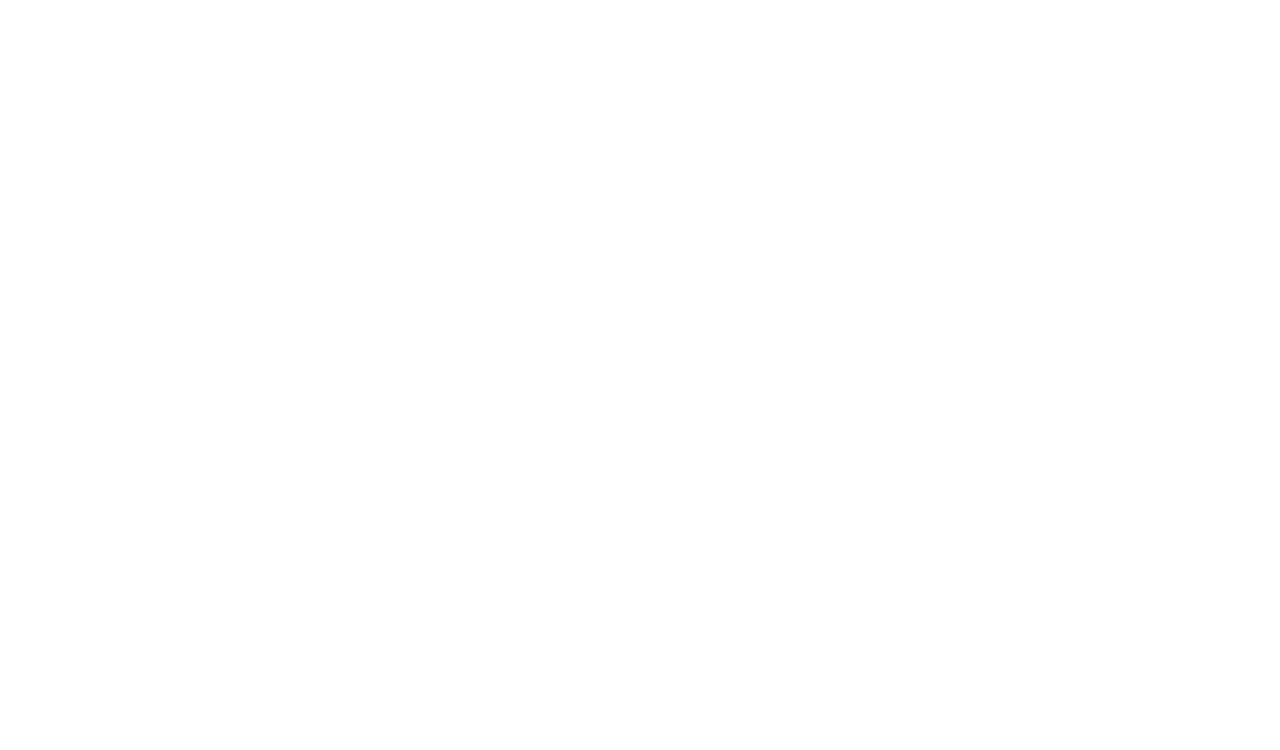
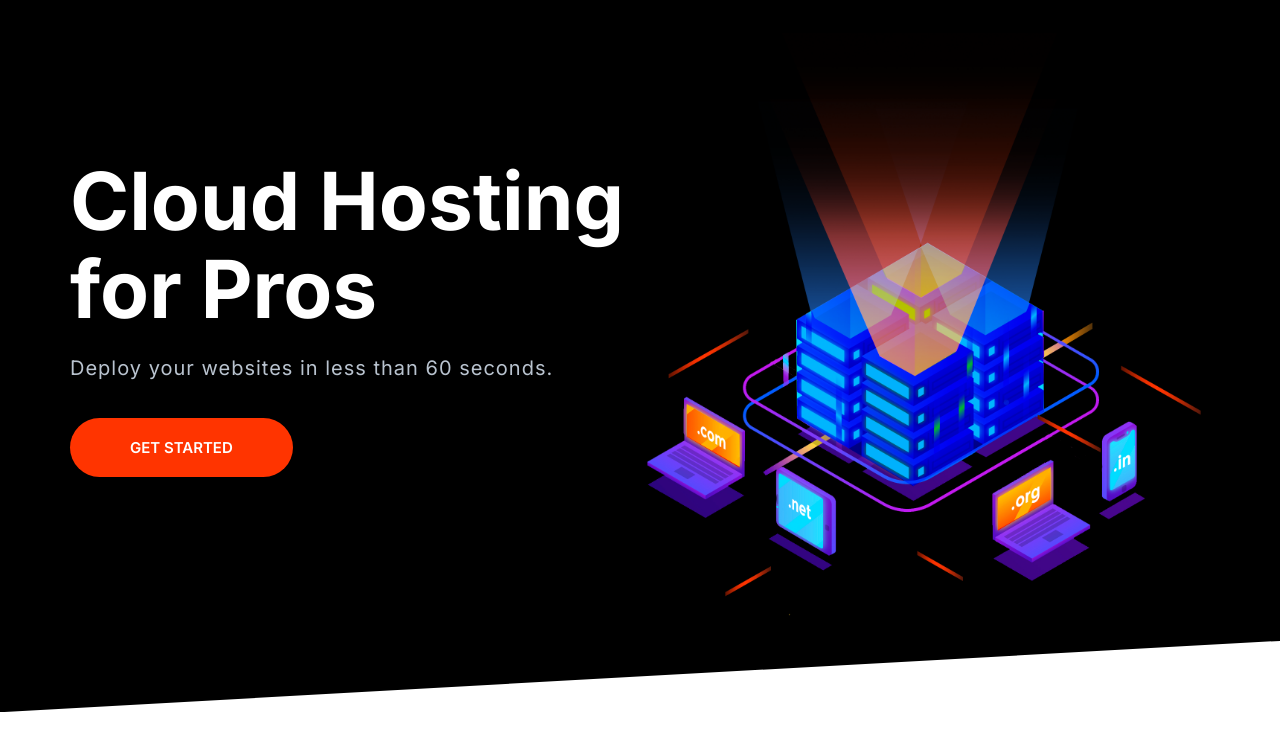
Before and after one commit to hellrambler/moshify-project, a plain HTML site: page index.html in a window 1280 px wide. Drawn offline with Linux system fonts and the light colour scheme.

Commit message:
Create the hero section

```diff
--- a/css/styles.css
+++ b/css/styles.css
@@ -32,6 +32,7 @@ body {
 h1, h2, h3 {
     color: var(--color-headings);
     margin-bottom: 1rem;
+    line-height: 1.1;
 }
 
 h1 {
@@ -674,3 +675,31 @@ a {
         border: 0;
     }
 }
+
+/* Hero */
+.hero {
+    clip-path: polygon(0% 0%, 100% 0%, 100% 90%, 0% 100%);
+}
+
+.hero__tagline {
+    font-size: 2rem;
+    color: #b9c3cf;
+    letter-spacing: 1px;
+    margin: 2rem 0 5rem;
+}
+
+.hero__image {
+    width: 100%;
+}
+
+@media screen and (min-width: 768px) {
+
+    .hero {
+        padding-top: 0;
+    }
+
+    .hero__content {
+        text-align: left;
+        align-self: center;
+    }
+}
--- a/index.html
+++ b/index.html
@@ -14,6 +14,18 @@
     <link rel="stylesheet" href="css/styles.css" />
   </head>
   <body>
+    <section class="block block--dark block--skewed-left hero">
+      <div class="grid grid--cols-2 container">
+        <header class="block__header hero__content">
+          <h1 class="block__heading">Cloud Hosting for Pros</h1>
+          <p class="hero__tagline">
+            Deploy your websites in less than 60 seconds.
+          </p>
+          <a href="#" class="btn btn--accent btn--stretched">Get Started</a>
+        </header>
+        <img class="hero__image" src="images/banner.png" alt="" />
+      </div>
+    </section>
     <script src="js/main.js"></script>
   </body>
 </html>
```
Also changed, not shown: images/banner.png (added).
